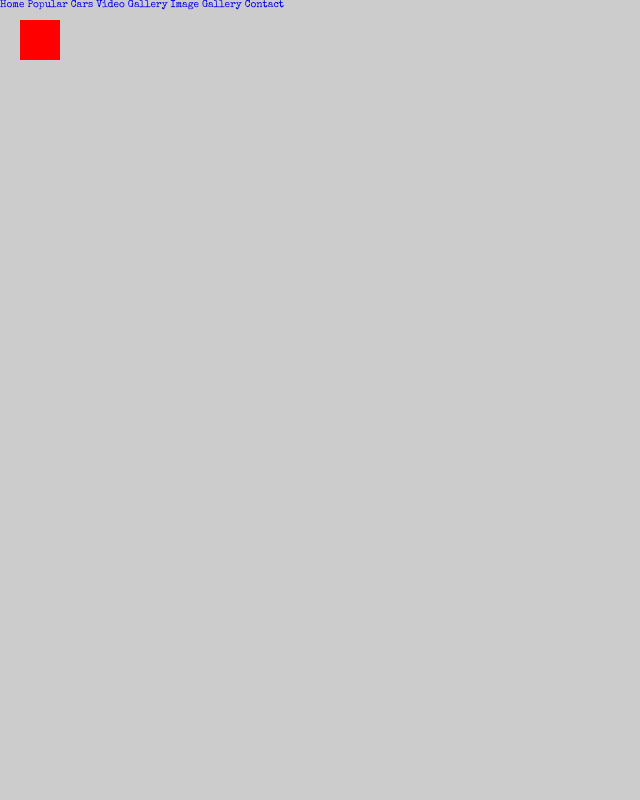
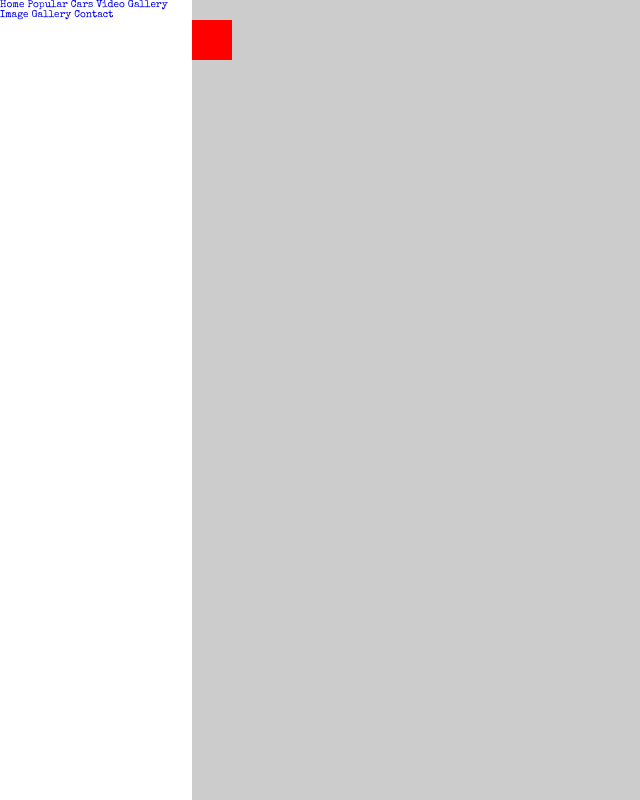
Before and after one commit to ekidormike18-dev/C.-cars, a plain HTML site: page index.html in a window 1280 px wide. Shown: the whole page, without its empty margins (0-640 px from the left). Drawn offline with nearby package versions, Linux system fonts and the light colour scheme.

Commit message:
add navbar

```diff
--- a/style.css
+++ b/style.css
@@ -26,6 +26,18 @@ body{
     background-color: red;
     position:fixed;
     top: 2rem;
-    left: 2rem;
+    left: 15vw;
+    z-index: 10;
 }
 /* End of Menu */
+
+/* Navbar */
+.navbar{
+    width: 15vw;
+    height: 100vh;
+    background-color: #fff;
+    position:fixed;
+    top: 0;
+    left: 0;
+}
+/* End of Navbar */
```
